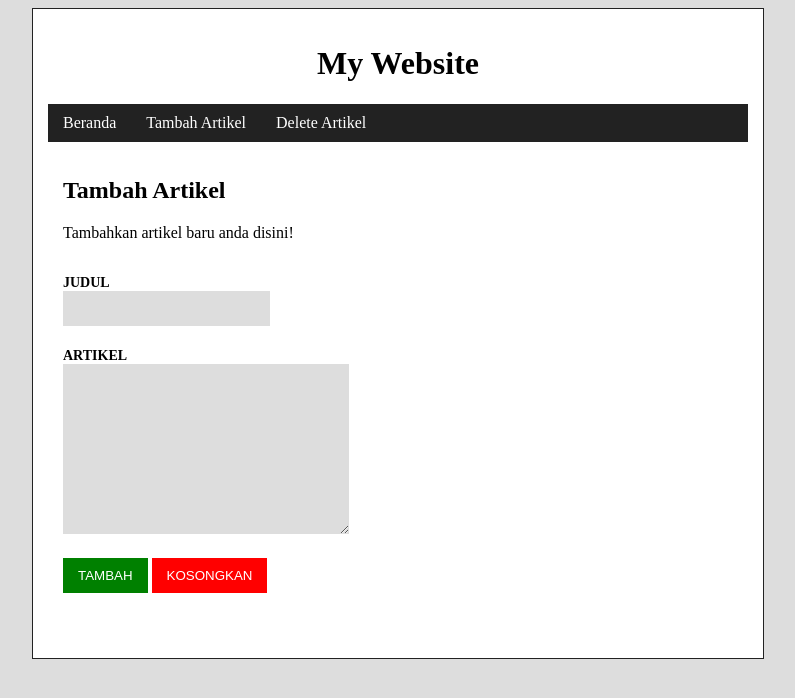
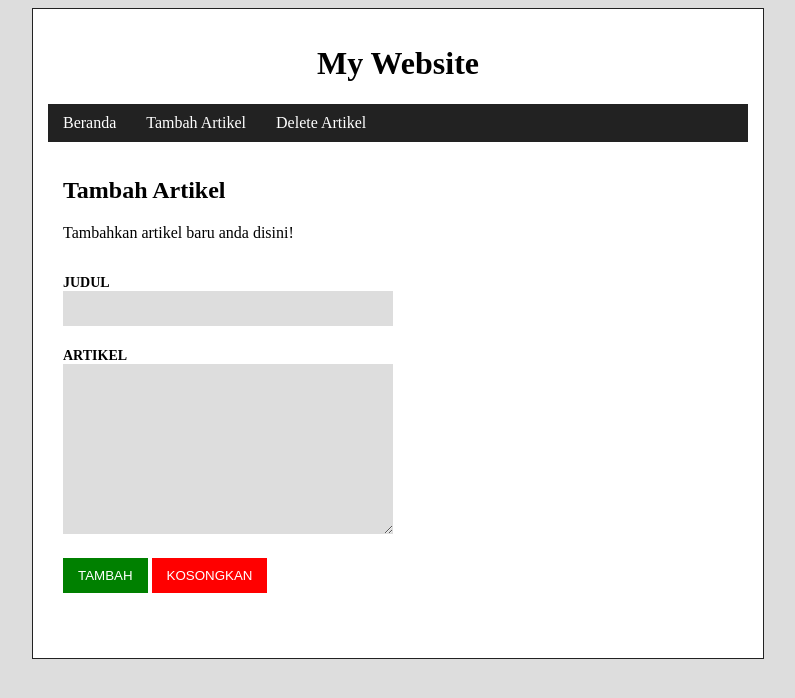
Before and after one commit to andrenata/wywebsite, a PHP site: page /tambah-artikel.php in a window 1280 px wide. Shown: the top 698 px of the page, without its empty margins (242-1037 px from the left). Run offline with PHP 8.4, Linux system fonts and the light colour scheme.

Commit message:
change styling

```diff
--- a/css/style.css
+++ b/css/style.css
@@ -76,6 +76,7 @@ body {
     padding: 10px 15px;
     border: none;
     background-color: #dddddd;
+    width: 300px;
 }
 
 .field-artikel input[type=submit],
```
